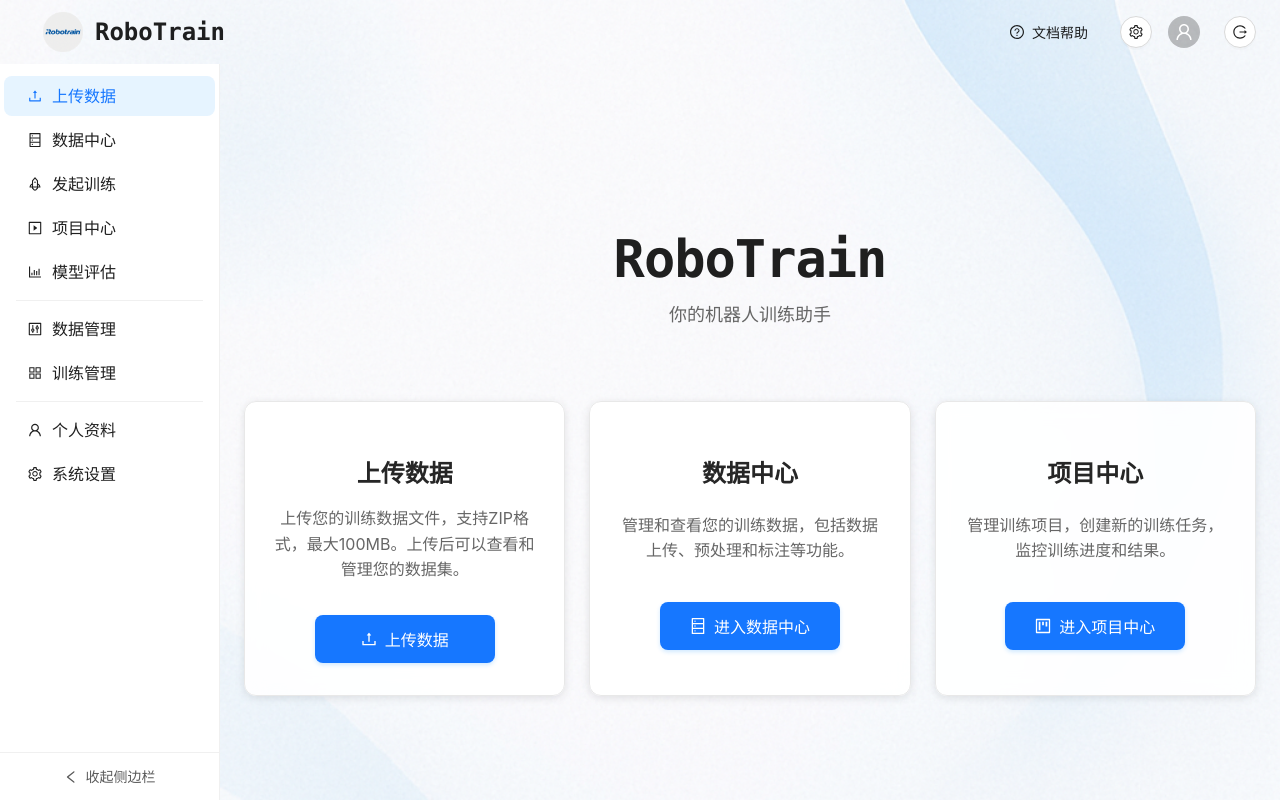
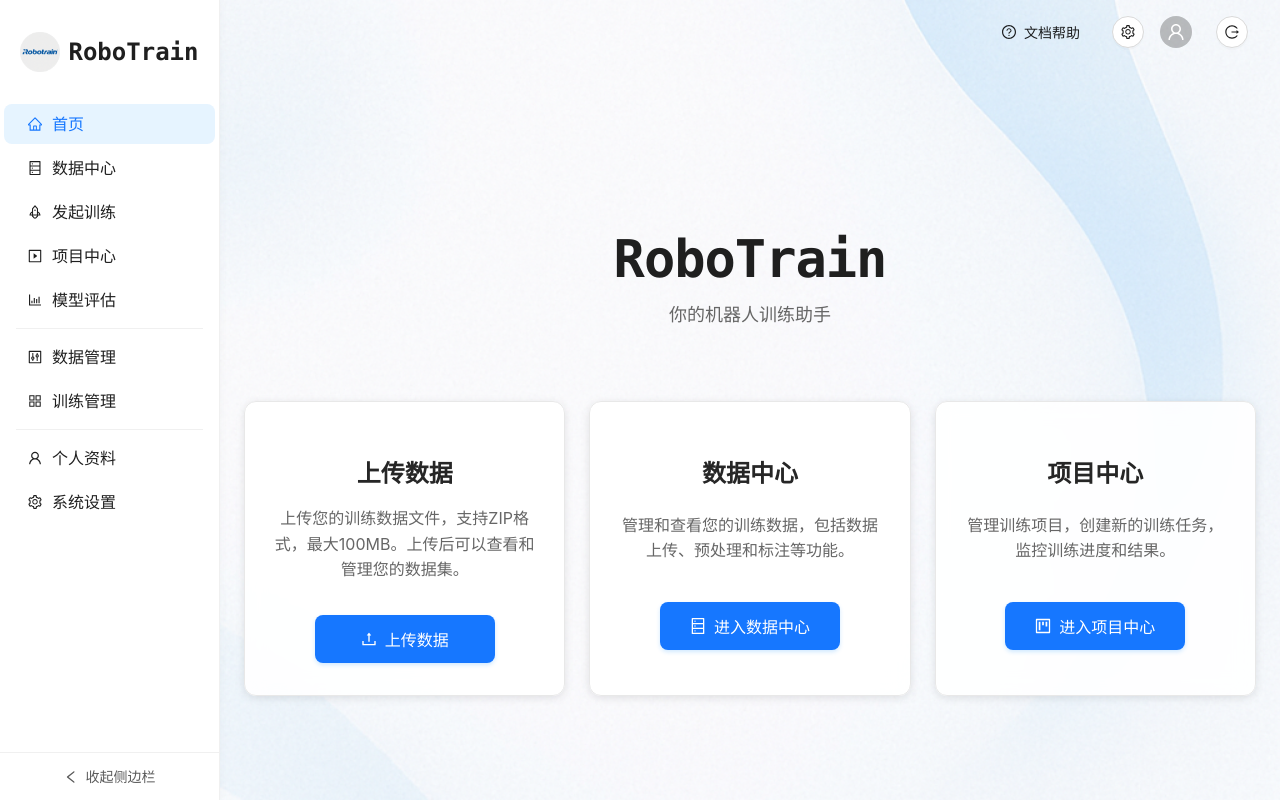
Before and after one commit to LuNa-shi/Robotrain-embodied-ai-training-platform, a React (Vite) app in the folder frontend/: page /home in a window 1280 px wide. Built offline with nearby package versions, Linux system fonts and the light colour scheme; no server answers; sample sign-in values are in the browser's storage.

Commit message:
Improved the style of BasicLayout, and added a style for jumping to the home page by clicking the Logo

```diff
--- a/frontend/src/layouts/BasicLayout.jsx
+++ b/frontend/src/layouts/BasicLayout.jsx
@@ -7,7 +7,7 @@ import {
   QuestionCircleOutlined,
   SettingOutlined,
   UserOutlined,
-  UploadOutlined,
+  HomeOutlined,
   PlaySquareOutlined,
   DatabaseOutlined,
   LeftOutlined, // 引入新图标
@@ -54,7 +54,7 @@ const BasicLayout = () => {
 
   // 根据用户角色动态生成菜单项
   const menuItems = [
-    { key: '/home', icon: <UploadOutlined />, label: '上传数据' },
+    { key: '/home', icon: <HomeOutlined />, label: '首页' },
     { key: '/data-center', icon: <DatabaseOutlined />, label: '数据中心' },
     { key: '/training', icon: <RocketOutlined />, label: '发起训练' },
     { key: '/project-center', icon: <PlaySquareOutlined />, label: '项目中心' },
@@ -98,16 +98,58 @@ const BasicLayout = () => {
 
   return (
     <Layout className={styles.appLayout}>
-      {/* 背景图片，延伸到顶部导航栏区域 */}
+      {/* 背景图片层 */}
       <div className={styles.mainBg} />
-      <Layout>
-        <Header className={styles.header}>
+      {/* 侧边栏，固定在页面最左侧，logo区在顶部 */}
+      <Sider
+        theme="light"
+        width={220}
+        collapsedWidth={80}
+        className={styles.sider}
+        collapsible
+        collapsed={collapsed}
+        trigger={null}
+        style={{ position: 'fixed', left: 0, top: 0, height: '100vh', zIndex: 100 }}
+      >
         <div className={styles.logoBar}>
+          <div
+            className={styles.logoClickable}
+            onClick={() => navigate('/home')}
+            style={{ display: 'flex', alignItems: 'center', cursor: 'pointer' }}
+          >
             <img src="/logo.svg" alt="logo" className={styles.logoImage} />
+            {!collapsed && (
               <Title level={3} style={{ margin: 0, whiteSpace: 'nowrap', lineHeight: '1', fontFamily: 'Consolas', fontSize: '24px', fontWeight: '600' }}>
                 RoboTrain
               </Title>
+            )}
           </div>
+        </div>
+        <Menu
+          mode="inline"
+          selectedKeys={[location.pathname]}
+          items={menuItems}
+          onClick={handleMenuClick}
+          className={styles.siderMenu}
+          inlineCollapsed={collapsed}
+        />
+        <div className={styles.siderCollapseButton} onClick={() => setCollapsed(!collapsed)}>
+          {collapsed ? <RightOutlined /> : <LeftOutlined />}
+          {!collapsed && window.innerWidth > 992 && <span style={{ marginLeft: '8px' }}>收起侧边栏</span>}
+        </div>
+      </Sider>
+      {/* 右侧主区域，Header固定在页面右上角，Content加padding-top，整体margin-left等于侧边栏宽度 */}
+      <Layout style={{ marginLeft: collapsed ? 80 : 220, minHeight: '100vh' }}>
+        <Header
+          className={styles.header}
+          style={{
+            position: 'fixed',
+            right: 0,
+            top: 0,
+            zIndex: 10,
+            width: `calc(100vw - ${collapsed ? 80 : 220}px)`
+          }}
+        >
           <div className={styles.headerMenu}>
             <Button type="text" icon={<QuestionCircleOutlined />} onClick={handleHelpClick}>
               文档帮助
@@ -128,34 +170,12 @@ const BasicLayout = () => {
             </Tooltip>
           </div>
         </Header>
-        <Layout>
-          <Sider
-            theme="light"
-            width={220}
-            collapsedWidth={80}
-            className={styles.sider}
-            collapsible // 允许收缩
-            collapsed={collapsed} // 3. 将Sider的收缩状态与我们的state同步
-            trigger={null} // 隐藏Antd自带的trigger，因为我们要自定义
+        <Content
+          className={styles.pageContent}
+          style={{ paddingTop: 64 }}
         >
-            <Menu
-              mode="inline"
-              selectedKeys={[location.pathname]}
-              items={menuItems}
-              onClick={handleMenuClick}
-              className={styles.siderMenu}
-              inlineCollapsed={collapsed} // 3. 将Menu的收缩状态与我们的state同步
-            />
-            {/* 4. 添加自定义的收缩/展开按钮 */}
-            <div className={styles.siderCollapseButton} onClick={() => setCollapsed(!collapsed)}>
-              {collapsed ? <RightOutlined /> : <LeftOutlined />}
-              {!collapsed && window.innerWidth > 992 && <span style={{ marginLeft: '8px' }}>收起侧边栏</span>}
-            </div>
-          </Sider>
-          <Content className={styles.pageContent}>
           <Outlet />
         </Content>
-        </Layout>
       </Layout>
     </Layout>
   );
--- a/frontend/src/layouts/BasicLayout.module.css
+++ b/frontend/src/layouts/BasicLayout.module.css
@@ -18,14 +18,13 @@ body {
 .header {
   display: flex;
   align-items: center;
-  justify-content: space-between;
+  justify-content: flex-end;
   background: transparent !important;
-  padding: 0 24px !important;
-  border-bottom: none !important;
+  padding: 0 32px 0 0;
+  z-index: 10;
+  height: 64px !important;
   box-shadow: none !important;
-  height: 64px;
   position: relative;
-  z-index: 1;
   overflow: hidden;
 }
 
@@ -40,23 +39,36 @@ body {
 }
 
 .logoImage {
+  width: 40px;
   height: 40px;
-  width: 40px;
+  display: block;
+  margin: 0 8px 0 0;
+  transition: all 0.3s;
   flex-shrink: 0;
-  display: block;
   object-fit: contain;
   background: transparent;
 }
 
-.logo :global(.ant-typography) {
+.logoBar {
+  width: 100%;
+  display: flex;
+  align-items: center;
+  justify-content: center;
+  padding: 32px 0 20px 0;
+  box-sizing: border-box;
+  transition: all 0.3s;
+  min-height: 64px;
+}
+
+.logoBar :global(.ant-typography) {
   margin: 0 !important;
   white-space: nowrap !important;
   overflow: visible !important;
   text-overflow: unset !important;
   flex-shrink: 0;
   line-height: 1 !important;
-  font-size: 2rem !important;
-  font-weight: 700 !important;
+  font-size: 24px !important;
+  font-weight: 600 !important;
   display: flex;
   align-items: center;
   height: 40px;
@@ -70,12 +82,17 @@ body {
 }
 
 .sider {
+  position: fixed !important;
+  left: 0;
+  top: 0;
+  height: 100vh !important;
+  min-height: 100vh !important;
+  z-index: 100;
+  box-shadow: 1px 0 8px 0 rgba(0,0,0,0.03);
   background: #fff !important;
+  display: flex;
+  flex-direction: column;
   border-right: 1px solid #f0f0f0;
-  height: calc(100vh - 64px);
-  transition: all 0.2s;
-  position: relative;
-  min-width: 80px !important; /* 确保最小宽度 */
 }
 
 .siderMenu {
@@ -108,10 +125,10 @@ body {
 
 .pageContent {
   position: relative;
-  height: calc(100vh - 64px);
-  overflow-y: auto;
+  min-height: calc(100vh - 64px);
   background: transparent !important;
   z-index: 1;
+  padding-top: 64px !important;
 }
 
 /* 侧边栏菜单样式 */
@@ -354,32 +371,16 @@ body {
     min-height: 40px;
   }
 }
-.logoBar {
-  height: 64px;
-  display: flex;
-  align-items: center;
-  gap: 12px;
-  justify-content: flex-start;
-  padding-left: 0;
-  position: relative;
+
+/* 右侧主区域左边留出侧边栏宽度 */
+.appLayout > .ant-layout {
+  margin-left: 220px;
+  transition: margin-left 0.3s;
 }
 
-/* 居中于侧边栏宽度 */
-@media (min-width: 993px) {
-  .logoBar {
-    left: 0;
-    width: 220px;
-    justify-content: center;
-    margin-left: 0;
-    margin-right: auto;
-  }
-}
-
-@media (max-width: 992px) {
-  .logoBar {
-    width: 80px;
-    justify-content: center;
-  }
+/* 折叠时主区域左边距变小 */
+.appLayout > .ant-layout[style*="margin-left: 80px"] {
+  margin-left: 80px !important;
 }
 
 .mainBg {
@@ -395,3 +396,15 @@ body {
   position: relative;
   z-index: 1;
 }
+
+/* 折叠时只显示logo，隐藏项目名称，并让logo居中 */
+.sider :global(.ant-layout-sider-collapsed) .logoBar {
+  justify-content: center !important;
+}
+.sider :global(.ant-layout-sider-collapsed) .logoBar .logoImage {
+  margin: 0 auto !important;
+  display: block;
+}
+.sider :global(.ant-layout-sider-collapsed) .logoBar :global(.ant-typography) {
+  display: none !important;
+}
```
Lines whose indentation alone changed are shown as unchanged.
